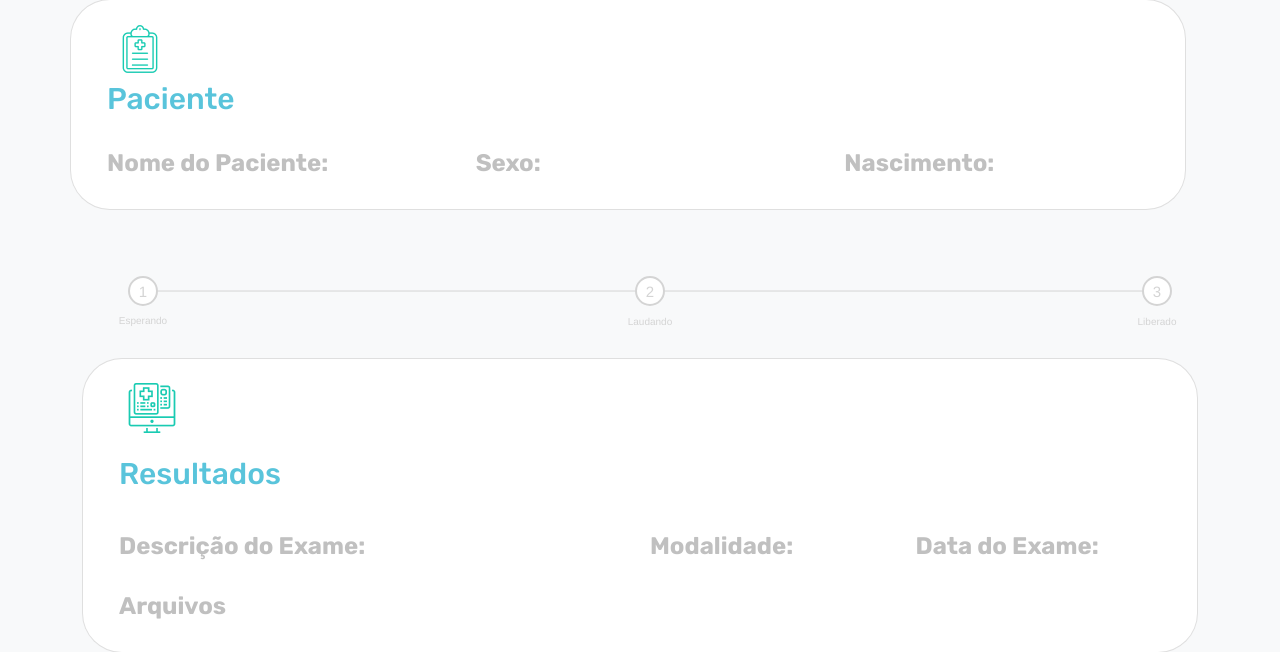
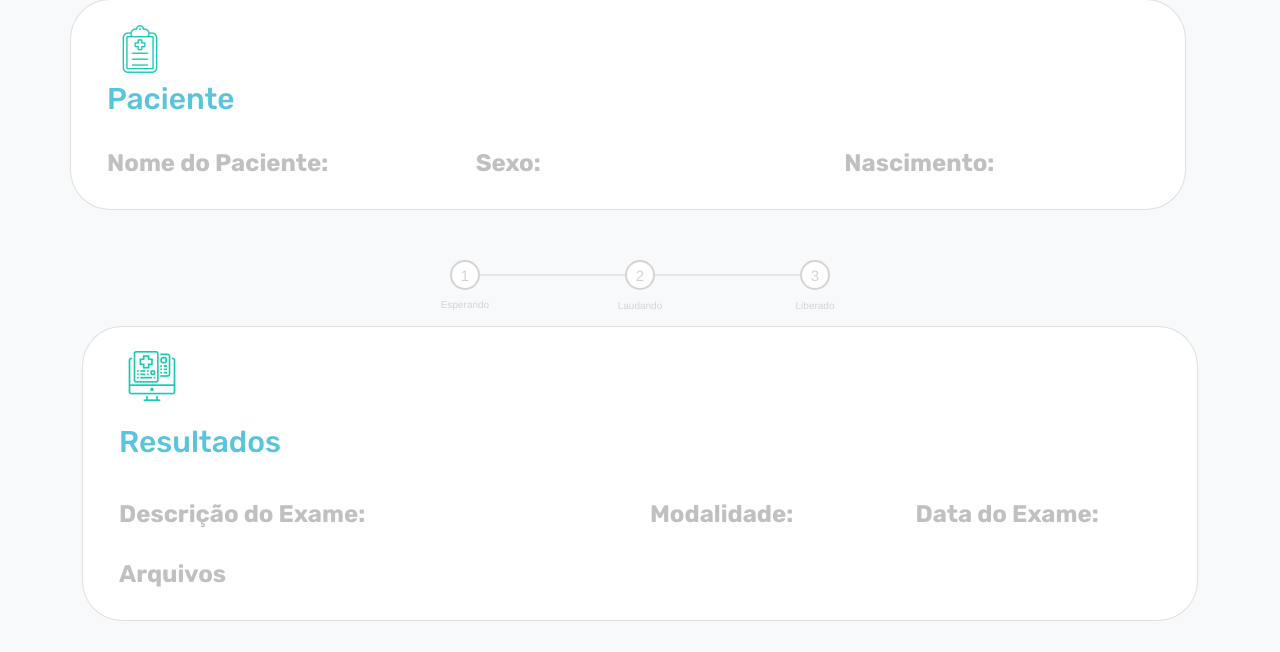
Before and after one commit to williammath26/service-rapide-responsive, a Django app: template sr-entrega-hcn-fronted/entrega/templates/PaginaExames.html in a window 1280 px wide. Shown: the part 286-938 px from the top of the page. Run offline with Django 4.2, Linux system fonts and the light colour scheme; the template is opened without the code that fills it, so the values that code supplies are empty; some libraries are stand-ins or nearby versions.

Commit message:
atualizado

```diff
--- a/sr-entrega-hcn-fronted/entrega/templates/PaginaExames.html
+++ b/sr-entrega-hcn-fronted/entrega/templates/PaginaExames.html
@@ -101,9 +101,10 @@
                 </div>
 
 
-                <div class="card-body rounded-pill">
+                <div class="center-progress">
                     <div id="progressBar" style="height: 100px"></div>
-                </div>
+
+                  </div>
 
                <!-- <div class="card-body rounded-pill">
                     <div id="progressBar"  class="mb-3" style="height: 50px"></div>
--- a/sr-entrega-hcn-fronted/srentrega/static/css/resultExames.css
+++ b/sr-entrega-hcn-fronted/srentrega/static/css/resultExames.css
@@ -183,7 +183,7 @@ p{
 #btn-baixar{
     background-color:#EEF9FB;
     border-radius: 20px;
-    width: 350px;
+    width: 330px;
     height: 100px;
     gap: 24px;
     opacity: 0px;
```
